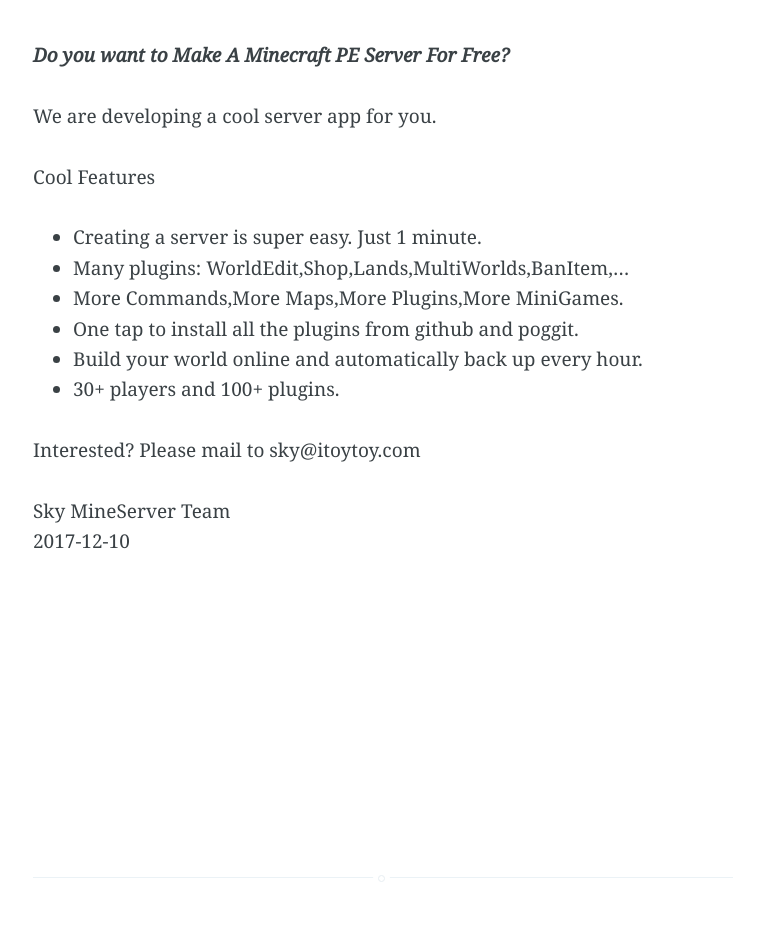
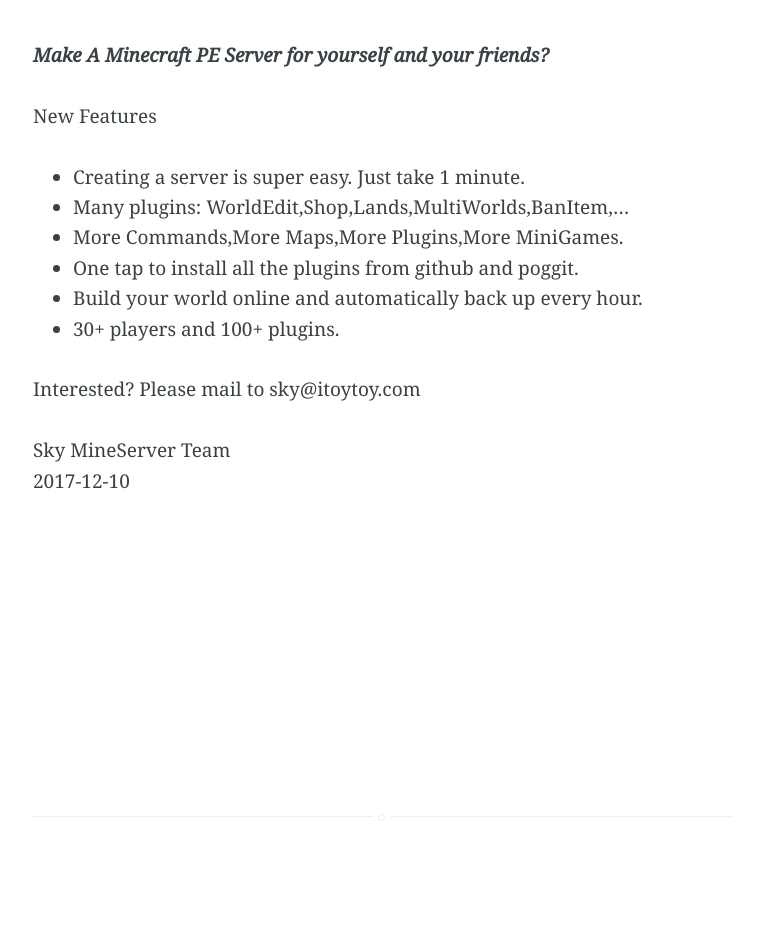
Before and after one commit to Minecraft-PE-Servers/Minecraft-PE-Servers.github.io, a Jekyll site: the page built from _posts/2016-06-10-mineserver-feedback.md, in a window 1280 px wide. Shown: the whole page, without its empty margins (257-1021 px from the left). Built offline with Jekyll 4.4.1, drawn with Linux system fonts in a browser that asks for light colours.

Commit message:
Update 2016-06-10-mineserver-feedback.md

```diff
--- a/_posts/2016-06-10-mineserver-feedback.md
+++ b/_posts/2016-06-10-mineserver-feedback.md
@@ -6,12 +6,10 @@
 feedback: true
 question: false
 ---
-***Do you want to Make A Minecraft PE Server For Free?***
+***Make A Minecraft PE Server for yourself and your friends?***
 
-We are developing a cool server app for you.
-
-Cool Features
-- Creating a server is super easy. Just 1 minute.
+New Features
+- Creating a server is super easy. Just take 1 minute.
 - Many plugins: WorldEdit,Shop,Lands,MultiWorlds,BanItem,...
 - More Commands,More Maps,More Plugins,More MiniGames.
 - One tap to install all the plugins from github and poggit.
```
